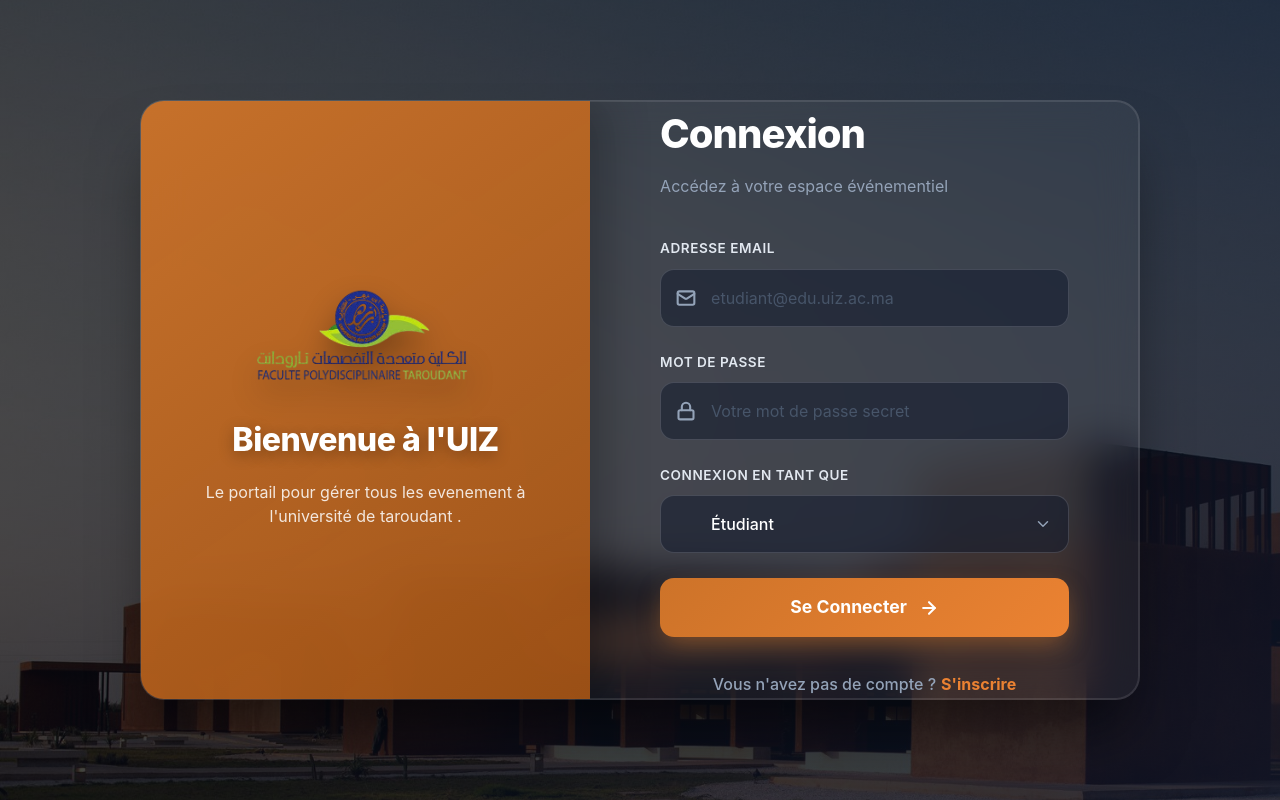
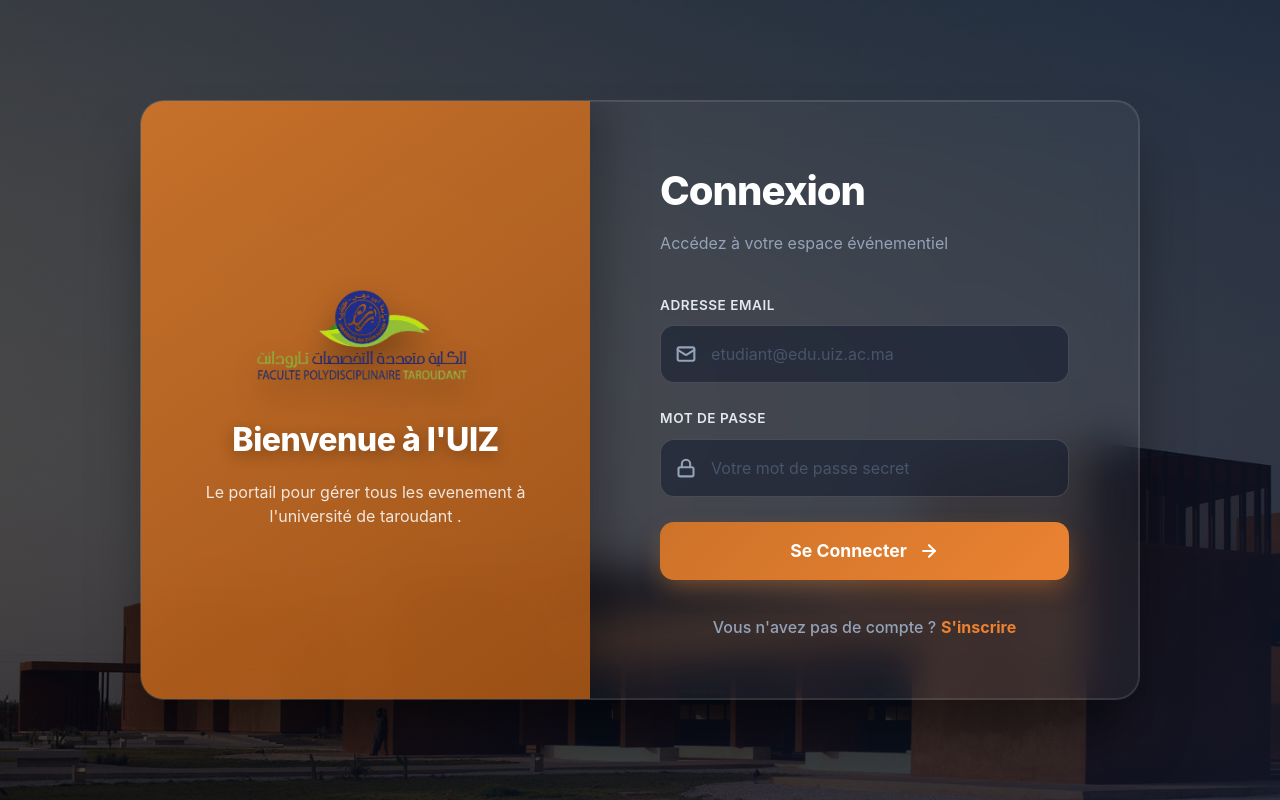
Before and after one commit to nassah73/Application_de_gestion_d-v-nements_universitaires, a React app in the folder frontend/: page /auth/login in a window 1280 px wide. Built offline with nearby package versions, Linux system fonts and the light colour scheme; the HTML template or start-up script is replaced by a standard one.

Commit message:
delete chois of ethentification from sign in

```diff
--- a/frontend/src/pages/Auth/Login.jsx
+++ b/frontend/src/pages/Auth/Login.jsx
@@ -47,20 +47,7 @@ export default function Login() {
                         </div>
                     </div>
 
-                    <div className={style.inputGroup}>
-                        <label htmlFor="role">Connexion en tant que</label>
-                        <div className={style.inputWrapper}>
-                            <select
-                                name="role"
-                                id="role"
-                                value={role}
-                                onChange={(e) => setRole(e.target.value)}
-                            >
-                                <option value="student">Étudiant</option>
-                                <option value="organizer">Organisateur</option>
-                            </select>
-                        </div>
-                    </div>
+
 
                     <button type="button" className={style.submitBtn} onClick={handleLogin}>
                         Se Connecter <ArrowRight size={20} strokeWidth={2.5} />
```
